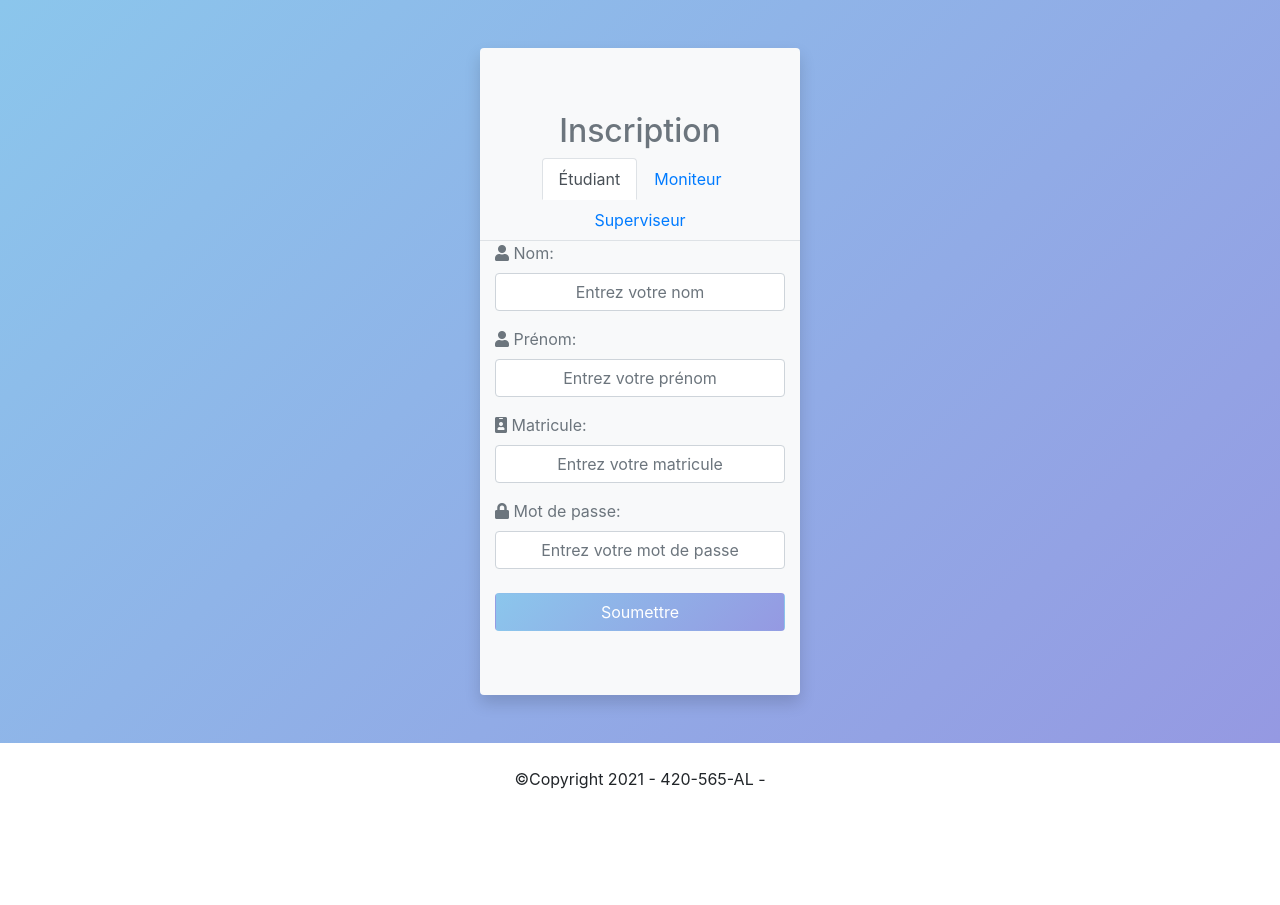
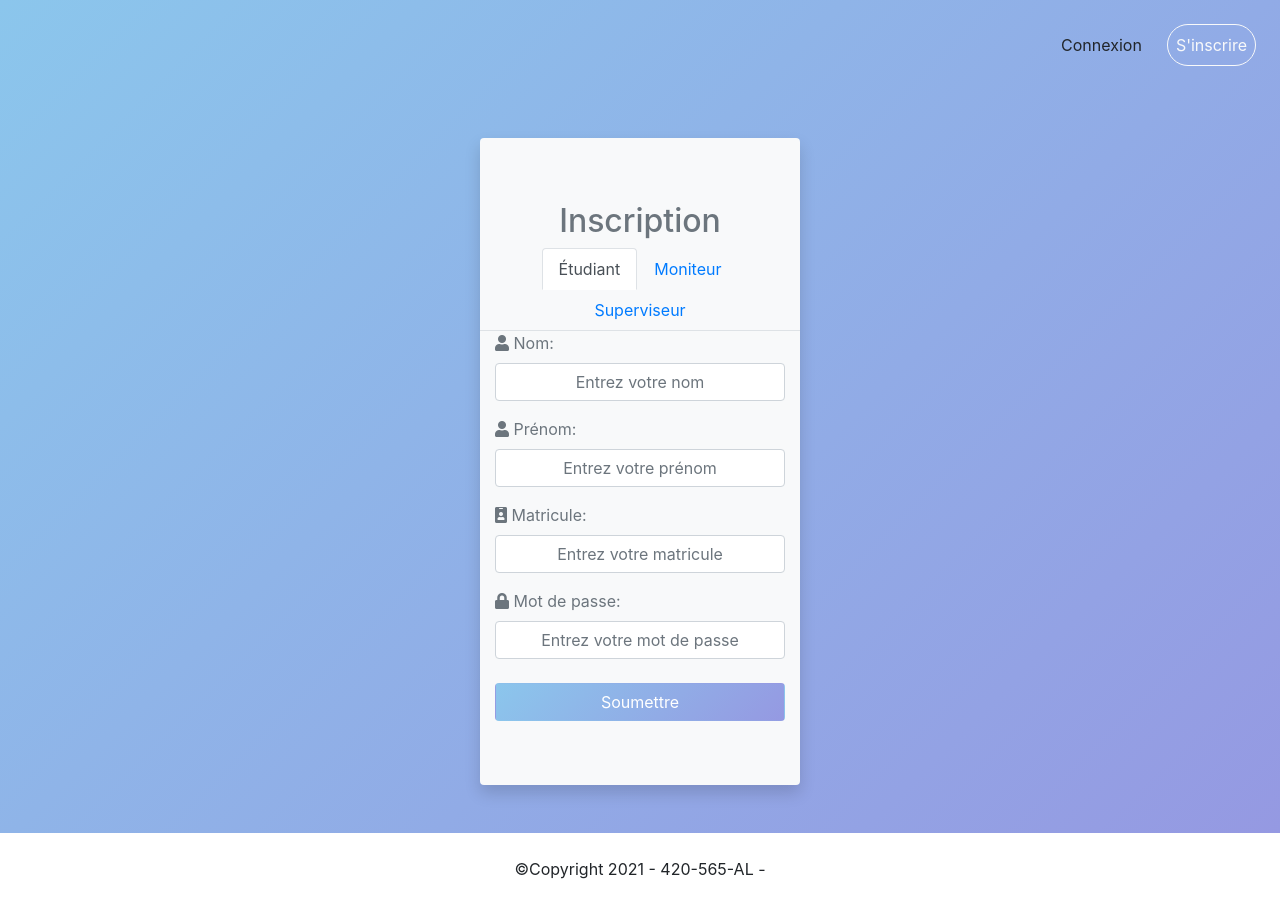
Before and after one commit to NicolasH-L/420-565-A21_ProjetIntegre_Equipe2, a React (Create React App) app in the folder React/projet_integre_equipe2/: page /Registration in a window 1280 px wide. Before the commit the page ends 815 px from the top, so only its background shows below. Built offline with nearby package versions, Linux system fonts and the light colour scheme.

Commit message:
EQ2-16 - Ajout des boutons liés au routing pour changer de Login a Registration et vice-versa.

```diff
--- /dev/null
+++ b/React/projet_integre_equipe2/src/components/NavbarRegistrationLogin.js
@@ -0,0 +1,23 @@
+import React from 'react'
+import {Link} from 'react-router-dom'
+
+const NavbarRegistrationLogin = () => {
+    return (
+        <div>
+            <nav className="navbar navbar-expand-lg">
+                <div className="collapse navbar-collapse justify-content-end" id="navbarNavDropdown">
+                    <ul className="navbar-nav my-3">
+                        <li className="nav-item mx-2">
+                            <Link className="nav-link btn " to="/Registration">Connexion</Link>
+                        </li>
+                        <li class="nav-item mx-2">
+                            <Link className="nav-link btn btn-outline-light rounded-pill" to="/Login">S'inscrire</Link>
+                        </li>
+                    </ul>
+                </div>
+            </nav>
+        </div>
+    )
+}
+
+export default NavbarRegistrationLogin
--- a/React/projet_integre_equipe2/src/components/Registration/Registration.js
+++ b/React/projet_integre_equipe2/src/components/Registration/Registration.js
@@ -4,6 +4,7 @@ import MonitorRegistration from '../MonitorRegistration';
 import SupervisorRegistration from '../SupervisorRegistration';
 
 import './Registration.css'
+import NavbarRegistrationLogin from '../NavbarRegistrationLogin';
 
 const Registration = () => {
   const addStudent = async (student) => {
@@ -47,6 +48,7 @@ const Registration = () => {
 
   return (
     <div className="grad">
+      <NavbarRegistrationLogin/>
       <div className="d-flex justify-content-center">
         <div className="jumbotron jumbotron-fluid bg-light rounded w-25 shadow m-5">
           <h2 className="text-center text-secondary">Inscription</h2>
```
